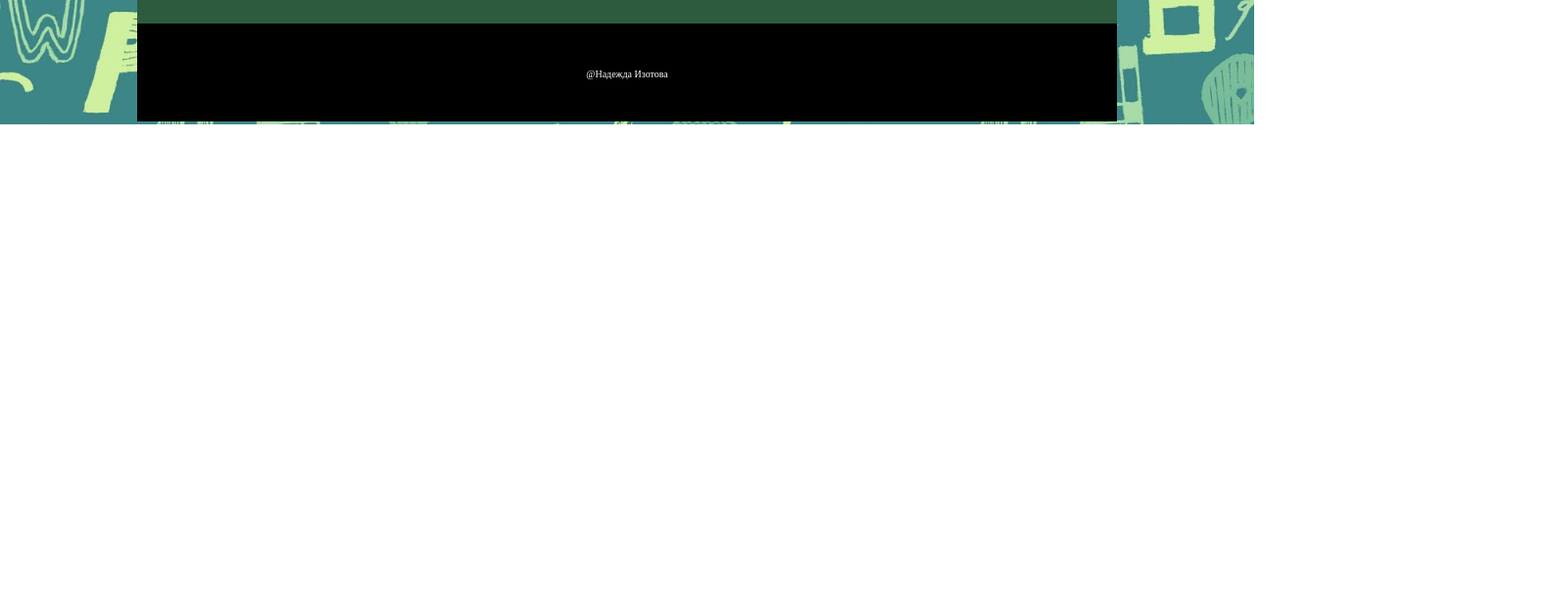
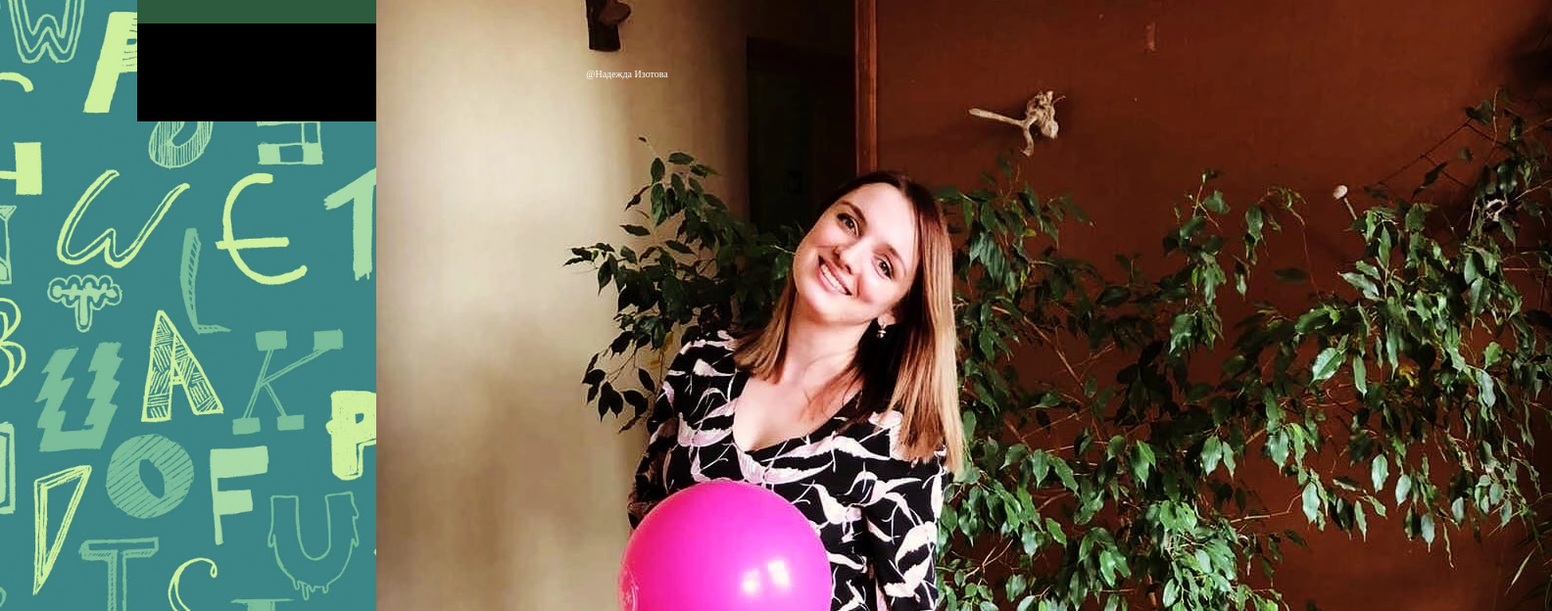
Before and after one commit to Kronos-IT/IzotovaNadezhdaSergeevna.github.io, a plain HTML site: page index.html in a window 1280 px wide. Shown: the part 5324-5948 px from the top of the page at 98% size, 1584 px wide, since content can reach past the window. Before the commit the page ends 5451 px from the top, so only its background shows below. Drawn offline with Linux system fonts and the light colour scheme; files whose address does not match are found by name.

Commit message:
Add files via upload

```diff
--- a/index.html
+++ b/index.html
@@ -342,7 +342,7 @@
                     </a>
                 </div>
                 <div class="footer-links-svg">
-                    <img src="/img/icons_footer/facebook-logo_(1).png" alt="фотография">
+                    <img src="/img/photo/photo_1.webp" alt="фотография">
                     <img src="/img/icons_footer/twitter-logo-silhouette.png" alt="фотография">
                     <img src="/img/icons_footer/vk_(1).png" alt="фотография">
                     <img src="/img/icons_footer/instagram-social-network-logo-of-photo-camera.png" alt="фотография">
```
